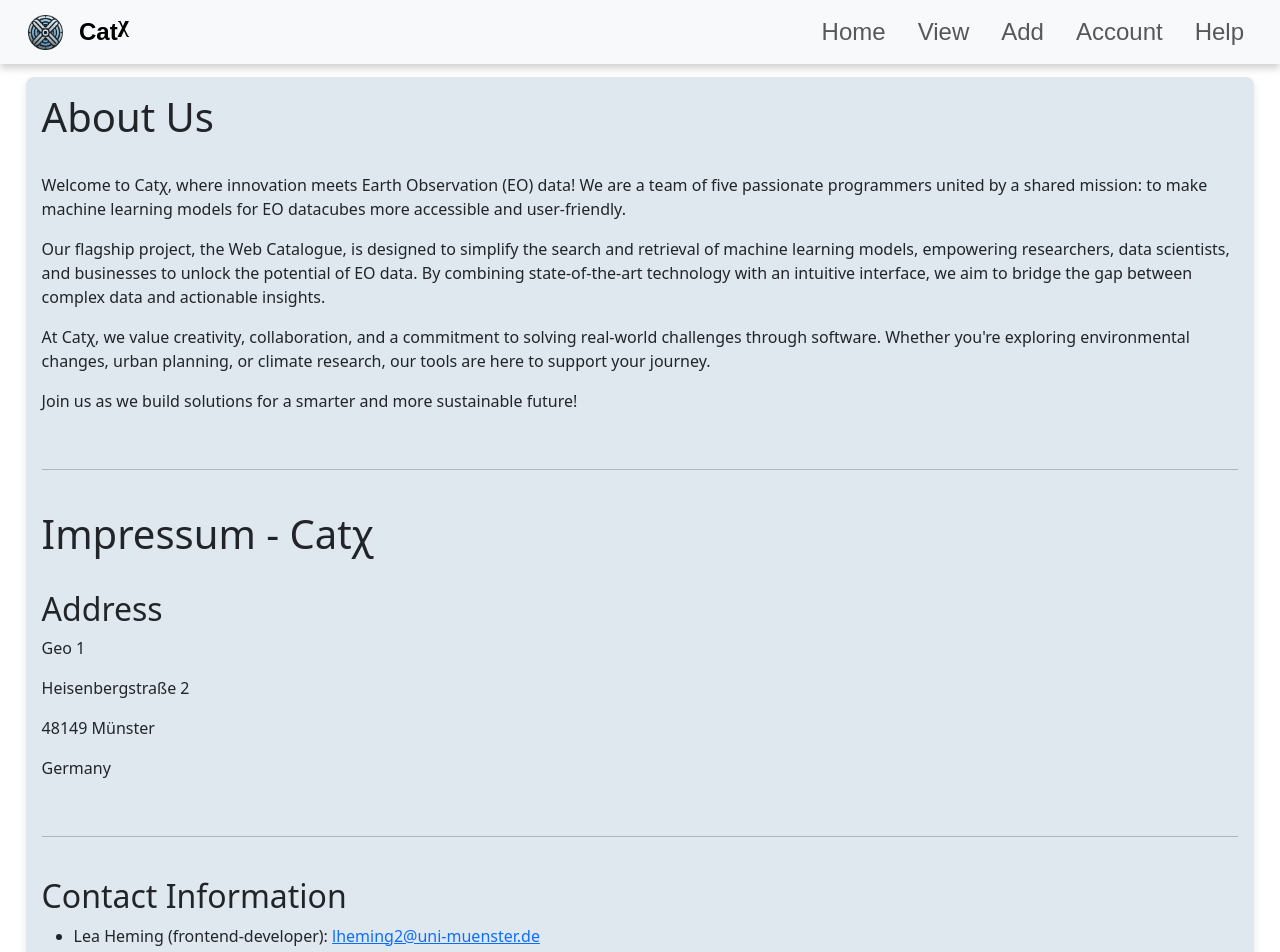
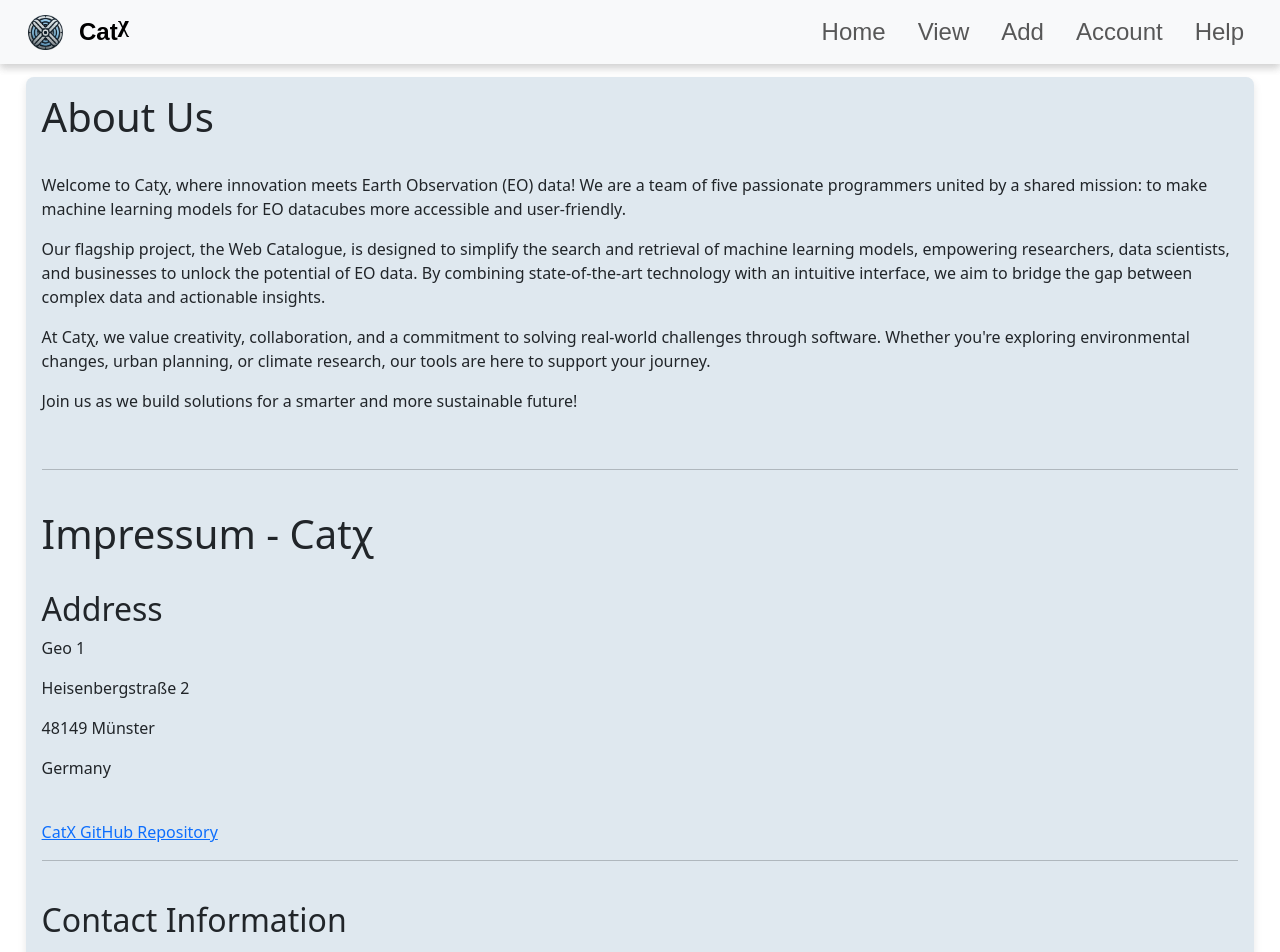
Before and after one commit to awiechma/CatX, a React (Vite) app in the folder react-app-catx/: page /about in a window 1280 px wide. Shown: the top 952 px of the page. Built offline with nearby package versions, Linux system fonts and the light colour scheme.

Commit message:
changed folder structure, linked github

```diff
--- a/react-app-catx/src/About.jsx
+++ b/react-app-catx/src/About.jsx
@@ -1,7 +1,7 @@
 import React from "react";
 import Navbar from "./components/Navbar";
 import Footer from "./components/Footer";
-import Impressum from "./components/Impressum";
+import Impressum from "./components/About/Impressum";
 
 const About = () => {
   return (
--- a/react-app-catx/src/Help.jsx
+++ b/react-app-catx/src/Help.jsx
@@ -3,7 +3,7 @@ import React from "react";
 import "./Help.css";
 import Button from "./components/Button";
 import Navbar from "./components/Navbar";
-import ScrollSpy from "./components/Scrollspy";
+import ScrollSpy from "./components/Help/Scrollspy";
 import Footer from "./components/Footer";
 
 const Help = () => {
--- a/react-app-catx/src/components/Impressum.jsx
+++ b/react-app-catx/src/components/About/Impressum.jsx
@@ -44,6 +44,8 @@ const Impressum = () => {
         <p>Heisenbergstraße 2</p>
         <p>48149 Münster</p>
         <p>Germany</p>
+        <br></br>
+        <a href="https://github.com/awiechma/CatX" target="_blank" rel="noopener noreferrer">CatX GitHub Repository</a>
         <br></br>
         <hr></hr>
         <br></br>
--- a/react-app-catx/src/components/ListGroup.jsx
+++ b/react-app-catx/src/components/App/ListGroup.jsx
@@ -1,3 +1,5 @@
+// maybe delete this file, as it is not in use anymore
+
 import React from "react";
 import "../App.css"
 
--- a/react-app-catx/src/components/Scrollspy.jsx
+++ b/react-app-catx/src/components/Help/Scrollspy.jsx
@@ -7,7 +7,7 @@ const ScrollSpyComponent = () => {
     return (
         <div className="row" style={{ marginTop: "5%" }}>
             <div className="col-4">
-                {/* Navigation mit verschachteltem Layout */}
+                {/* Navigation with nestled items */}
                 <nav
                     id="navbar-example3"
                     className="h-100 flex-column align-items-stretch pe-4 border-end"
```
